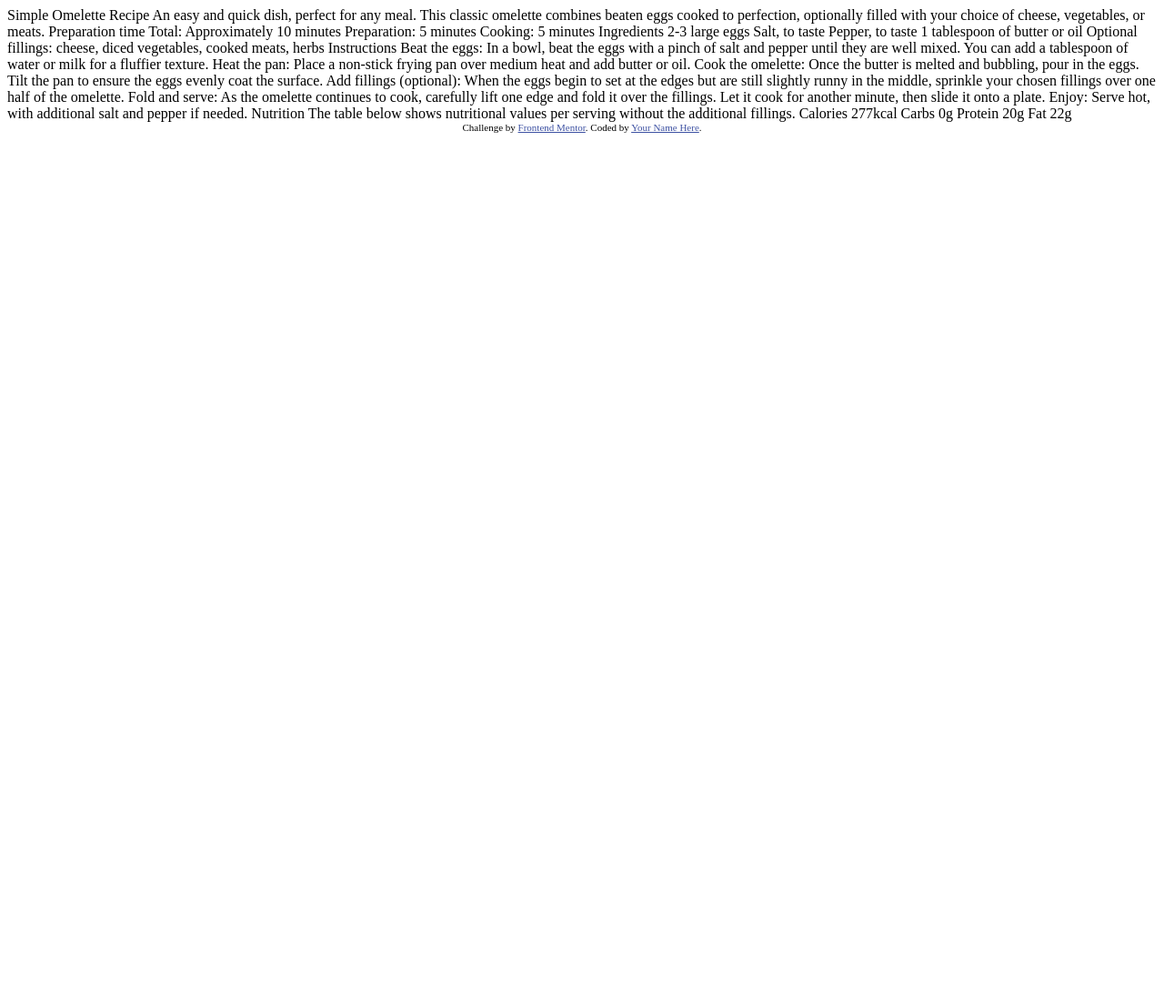
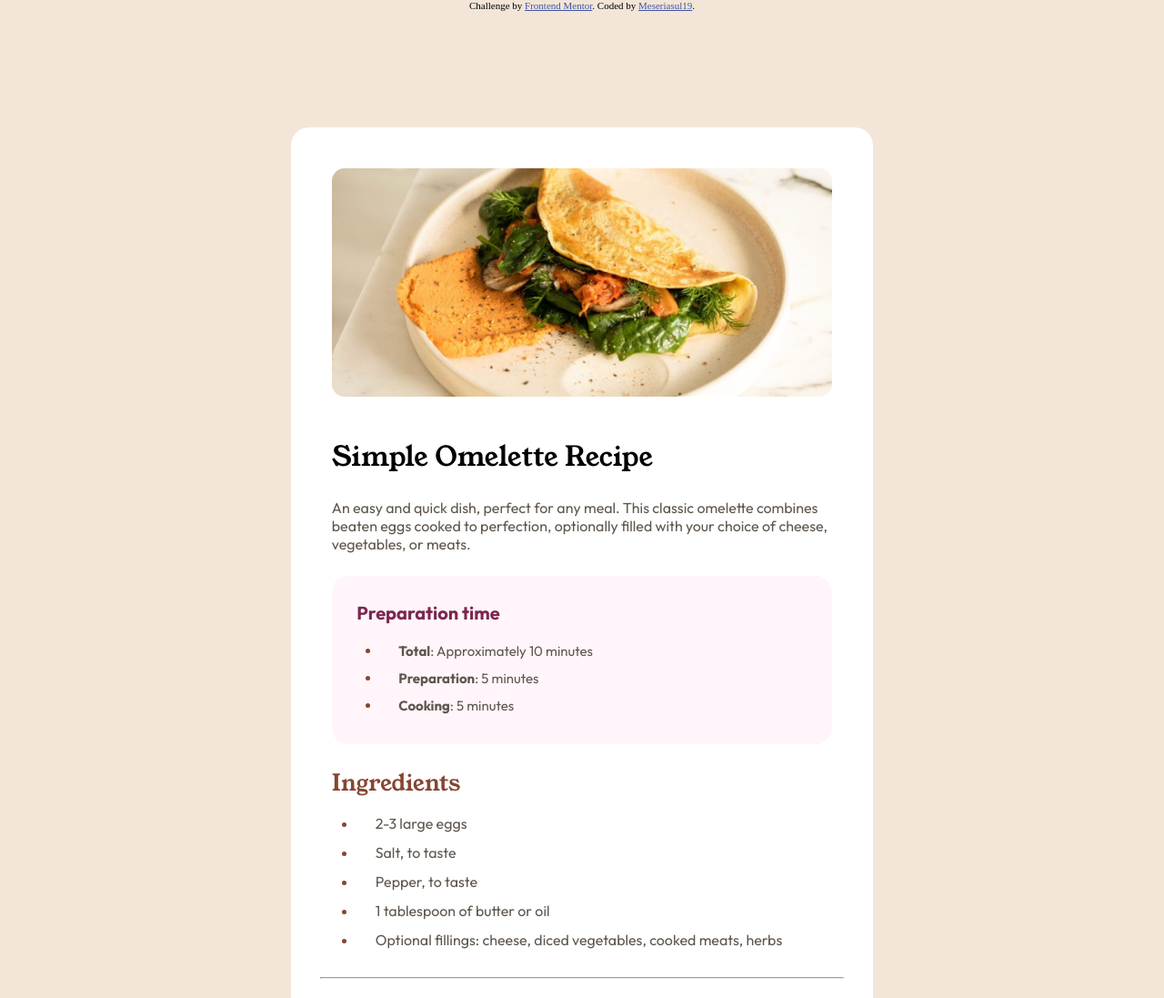
Before and after one commit to Meseriasul19/recipe-page, a plain HTML site: page index.html in a window 1280 px wide. Shown: the top 1097 px of the page at 91% size. Before the commit the page ends 800 px from the top, so only its background shows below. Drawn offline with Linux system fonts and the light colour scheme.

Commit message:
Project finished

```diff
--- a/index.html
+++ b/index.html
@@ -8,6 +8,8 @@
 
   <title>Frontend Mentor | Recipe page</title>
 
+  <link rel="stylesheet" href="style.css">
+
   <!-- Feel free to remove these styles or customise in your own stylesheet 👍 -->
   <style>
     .attribution { font-size: 11px; text-align: center; }
@@ -16,62 +18,115 @@
 </head>
 <body>
 
-  Simple Omelette Recipe
+  <div class="attribution">
+    <p>Challenge by <a href="https://www.frontendmentor.io?ref=challenge" target="_blank">Frontend Mentor</a>.
+    Coded by <a href="#">Meseriasul19</a>.</p>
+  </div>
 
-  An easy and quick dish, perfect for any meal. This classic omelette combines beaten eggs cooked
-  to perfection, optionally filled with your choice of cheese, vegetables, or meats.
+  <main class="container">
 
-  Preparation time
+    <img class="main-image" src="./assets/images/image-omelette.jpeg" alt="image-omelette">
 
-  Total: Approximately 10 minutes
-  Preparation: 5 minutes
-  Cooking: 5 minutes
+    <div class="text">
 
-  Ingredients
+      <h1 class="title">Simple Omelette Recipe</h1>
 
-  2-3 large eggs
-  Salt, to taste
-  Pepper, to taste
-  1 tablespoon of butter or oil
-  Optional fillings: cheese, diced vegetables, cooked meats, herbs
+      <h2 class="description">An easy and quick dish, perfect for any meal. This classic omelette combines beaten eggs cooked
+      to perfection, optionally filled with your choice of cheese, vegetables, or meats.</h2>
 
-  Instructions
+      <div class="preparation-time">
 
-  Beat the eggs: In a bowl, beat the eggs with a pinch of salt and pepper until they are well mixed.
-  You can add a tablespoon of water or milk for a fluffier texture.
+        <div class="preparation-time-text">
 
-  Heat the pan: Place a non-stick frying pan over medium heat and add butter or oil.
+          <h3 class="preparation-time-title">Preparation time</h3>
 
-  Cook the omelette: Once the butter is melted and bubbling, pour in the eggs. Tilt the pan to ensure
-  the eggs evenly coat the surface.
+          <ul class="preparation-time-list">
+            <li><span><b>Total</b>: Approximately 10 minutes</span></li>
+            <li><span><b>Preparation</b>: 5 minutes</span></li>
+            <li><span><b>Cooking</b>: 5 minutes</span></li>
+          </ul>
 
-  Add fillings (optional): When the eggs begin to set at the edges but are still slightly runny in the
-  middle, sprinkle your chosen fillings over one half of the omelette.
+        </div>
 
-  Fold and serve: As the omelette continues to cook, carefully lift one edge and fold it over the
-  fillings. Let it cook for another minute, then slide it onto a plate.
+      </div>
 
-  Enjoy: Serve hot, with additional salt and pepper if needed.
+      <div class="ingredients">
 
-  Nutrition
+          <h3 class="ingredients-title">Ingredients</h3>
 
-  The table below shows nutritional values per serving without the additional fillings.
+          <ul class="ingredients-list">
+            <li><span>2-3 large eggs</span></li>
+            <li><span>Salt, to taste</span></li>
+            <li><span>Pepper, to taste</span></li>
+            <li><span>1 tablespoon of butter or oil</span></li>
+            <li><span>Optional fillings: cheese, diced vegetables, cooked meats, herbs</span></li>
+          </ul>
 
-  Calories
-  277kcal
+      </div>
 
-  Carbs
-  0g
+      <hr>
 
-  Protein
-  20g
+      <div class="instructions">
 
-  Fat
-  22g
+        <h3 class="instructions-title">Instructions</h3>
 
-  <div class="attribution">
-    Challenge by <a href="https://www.frontendmentor.io?ref=challenge" target="_blank">Frontend Mentor</a>.
-    Coded by <a href="#">Your Name Here</a>.
-  </div>
+        <ol class="instructions-list">
+
+          <li><span><b>Beat the eggs</b>: In a bowl, beat the eggs with a pinch of salt and pepper until they are well mixed.
+          You can add a tablespoon of water or milk for a fluffier texture.</span></li>
+
+          <li><span><b>Heat the pan</b>: Place a non-stick frying pan over medium heat and add butter or oil.</span></li>
+
+          <li><span><b>Cook the omelette</b>: Once the butter is melted and bubbling, pour in the eggs. Tilt the pan to ensure
+          the eggs evenly coat the surface.</span></li>
+
+          <li><span><b>Add fillings (optional)</b>: When the eggs begin to set at the edges but are still slightly runny in the
+          middle, sprinkle your chosen fillings over one half of the omelette.</span></li>
+
+          <li><span><b>Fold and serve</b>: As the omelette continues to cook, carefully lift one edge and fold it over the
+          fillings. Let it cook for another minute, then slide it onto a plate.</span></li>
+
+          <li><span><b>Enjoy</b>: Serve hot, with additional salt and pepper if needed.</span></li>
+
+        </ol>
+
+      </div>
+
+      <hr>
+
+      <div class="nutrition">
+
+        <h3 class="nutrition-title">Nutrition</h3>
+
+        <h4 class="nutrition-description">The table below shows nutritional values per serving without the additional fillings.</h4>
+
+        <table class="nutrition-table">
+          <tr>
+            <th>Calories</th>
+            <th>277kcal</th>
+          </tr>
+
+          <tr>
+            <th>Carbs</th>
+            <th>0g</th>
+          </tr>
+
+          <tr>
+            <th>Protein</th>
+            <th>20g</th>
+          </tr>
+
+          <tr>
+            <th>Fat</th>
+            <th>22g</th>
+          </tr>
+        </table>
+
+      </div>
+
+    </div>
+
+  </main>
+
 </body>
 </html>
--- /dev/null
+++ b/style.css
@@ -0,0 +1,250 @@
+@font-face {
+    font-family: Young Serif;
+    src:url("./assets/fonts/young-serif/YoungSerif-Regular.ttf");
+}
+
+@font-face {
+    font-family: Outfit;
+    src:url("./assets/fonts/outfit/Outfit-VariableFont_wght.ttf");
+}
+
+* {
+    margin: 0;
+    padding: 0;
+    box-sizing: border-box;
+}
+
+body {
+    background-color: hsl(30, 54%, 90%);
+
+    display:flex;
+    min-height: 100vh;
+    justify-content: center;
+    align-items: center;
+    flex-direction: column;
+
+
+}
+
+.container {
+    background-color:  white;
+    display:flex;
+    flex-direction: column;
+    align-items: center;
+    position: relative;
+
+    width: 50%;
+    margin-top: 10%;
+    margin-bottom: 10%;
+    border-radius: 20px;
+
+}
+
+.main-image {
+    width: 86%;
+    height:20%;
+    margin:7%;
+    border-radius: 14px;
+}
+
+.text {
+    display: flex;
+    flex-direction: column;
+    gap:25px;
+}
+
+.title {
+    font-family: Young Serif;
+    font-size: 30px;
+    font-weight: 400;
+    margin-left: 7%;
+}
+
+.description {
+    font-family: Outfit;
+    font-size: 16px;
+    font-weight: 400;
+    color: hsl(30, 10%, 34%);
+
+    margin-left: 7%;
+    margin-right: 7%;
+}
+
+.preparation-time {
+    background-color:  hsl(330, 100%, 98%);
+    width: 86%;
+    margin-left:7%;
+    margin-right: 7%;
+
+    border-radius:18px;
+    list-style-position:inside;
+}
+
+.preparation-time-text {
+    padding: 5%;
+    font-size: 15px;
+}
+
+.preparation-time-title {
+    font-size: 20px;
+    margin-bottom: 3%;;
+    color:  hsl(332, 51%, 32%);
+    font-family: Outfit;
+    font-weight: 700;
+}
+
+
+.preparation-time-list li {
+    font-family: Outfit;
+    line-height: 2;
+    color: hsl(14, 45%, 36%);
+    padding-left:2%;
+    font-weight: 400;
+}
+
+.preparation-time-list span {
+    color:  hsl(30, 10%, 34%);
+    position: relative;
+    left: 15px;
+}
+
+.preparation-time-list b{
+    color:  hsl(30, 10%, 34%);
+    font-weight: 700;
+}
+
+
+.ingredients {
+
+    width: 86%;
+    margin-left: 7%;
+    margin-right: 7%;
+
+    list-style-position:inside;
+}
+
+.ingredients-title {
+    font-family: Young Serif;
+    font-weight: 400;
+    font-size: 25px;
+    color: hsl(14, 45%, 36%);
+    padding-bottom: 2%;;
+}
+
+.ingredients-list {
+    line-height: 2;
+    color: hsl(14, 45%, 36%);
+    font-family: Outfit;
+    padding-left:2%;
+}
+
+.ingredients-list span {
+    position: relative;
+    left: 15px;
+    color: hsl(30, 10%, 34%);
+}
+
+.text hr {
+    align-self:center;
+    width: 90%;
+    color: hsl(30, 10%, 34%);
+}
+
+.instructions {
+    margin-left: 7%;
+    margin-right: 7%;
+    width: 86%;
+
+    list-style-position:inside;
+}
+
+.instructions-title {
+    font-family: Young Serif;
+    font-weight: 400;
+    font-size: 25px;
+    color: hsl(14, 45%, 36%);
+    padding-bottom: 2%;;
+}
+
+.instructions-list li{
+    color: hsl(14, 45%, 36%);
+    font-family: Outfit;
+    font-size: 16px;
+    font-weight: 700;
+
+    line-height: 1.5;
+}
+
+.instructions-list span {
+    position: relative;
+    padding-left: 15px;
+    color: hsl(30, 10%, 34%);
+    font-weight: 400;
+}
+
+.instructions-list b {
+    color:  hsl(30, 10%, 34%);
+    font-weight: 700;
+}
+
+.nutrition {
+    margin-left: 7%;
+    margin-right: 7%;
+}
+
+.nutrition-title {
+    font-family: Young Serif;
+    font-weight: 400;
+    font-size: 25px;
+    color: hsl(14, 45%, 36%);
+    padding-bottom: 2%;
+}
+
+.nutrition-description {
+    color: hsl(30, 10%, 34%);
+    font-family: Outfit;
+    font-weight: 400;
+    padding-bottom: 2%;
+}
+
+.nutrition-table {
+    width: 100%;
+    height: 180px;
+    text-align: left;
+    border-collapse: collapse;
+    margin-bottom: 7%;
+}
+
+.nutrition-table tr {
+   position: relative;
+   left: 40px;
+}
+
+.nutrition-table th, td {
+    border-bottom: 1px solid hsl(30, 10%, 34%);
+    font-family: Outfit;
+}
+
+.nutrition-table th:nth-child(odd) {
+    color: hsl(30, 10%, 34%);
+    font-weight: 400;
+}
+
+.nutrition-table th:nth-child(even) {
+   color: hsl(14, 45%, 36%);
+   font-weight: 700;
+}
+
+.nutrition-table tr:last-child {
+    border-bottom: 0;
+}
+
+
+@media only screen and (max-width: 768px) {
+
+    .container {
+        width: 100%;
+        margin:auto;
+    }
+
+}
```
